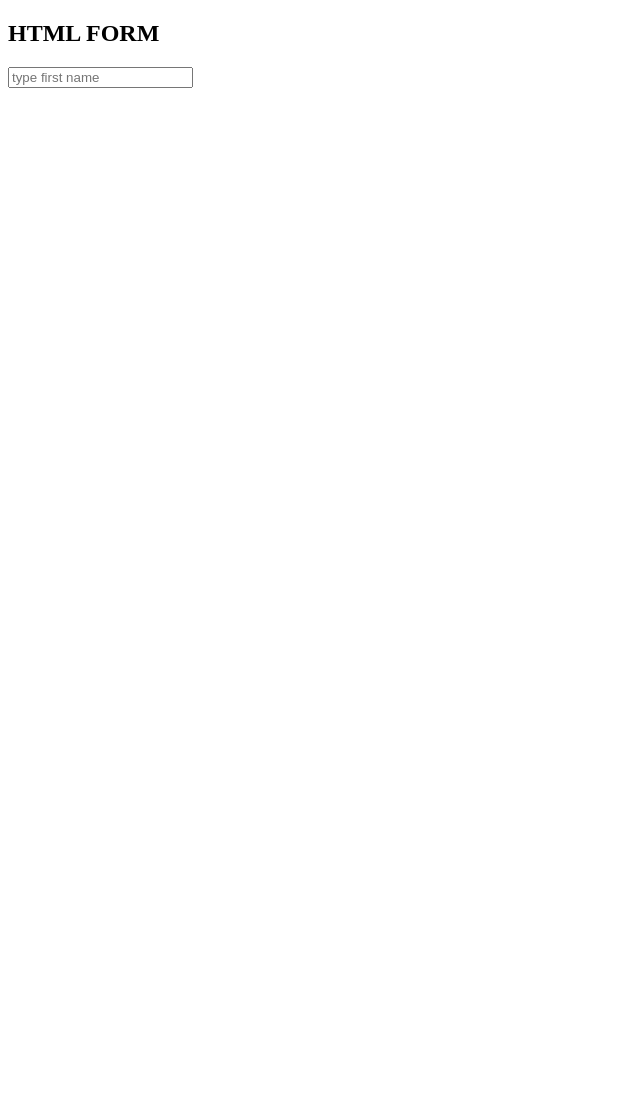
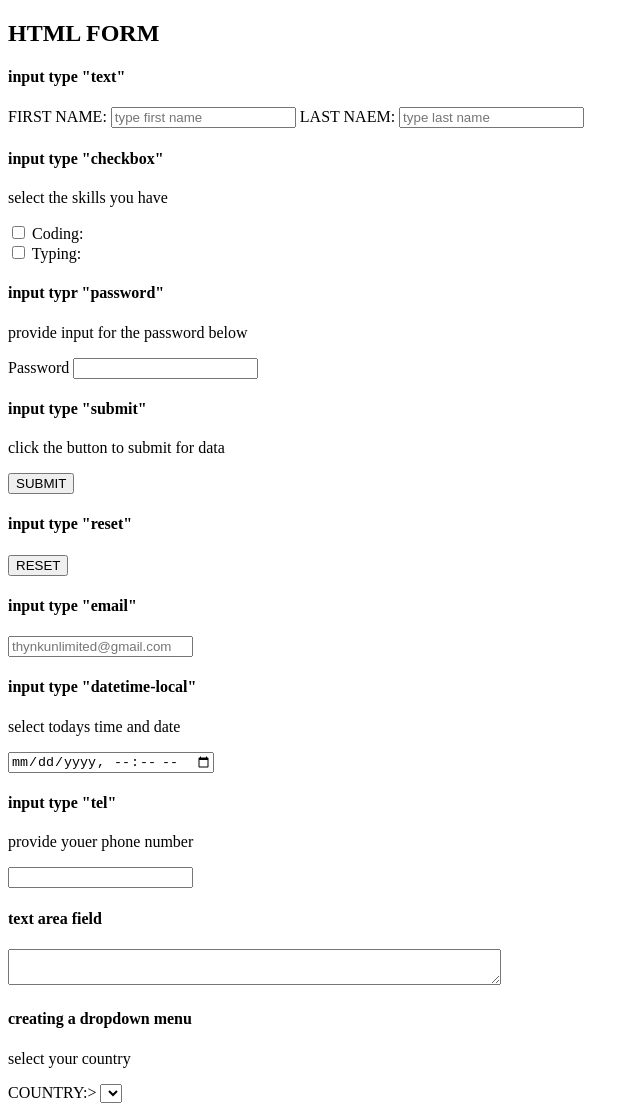
Before and after one commit to ThynkUnlimited/INTRO-TO-HTML, a plain HTML site: page html-form.html in a window 1280 px wide. Shown: the top 1106 px of the page, without its empty margins (0-640 px from the left). Before the commit the page ends 800 px from the top, so only its background shows below. Drawn offline with Linux system fonts and the light colour scheme.

Commit message:
new file

```diff
--- a/html-form.html
+++ b/html-form.html
@@ -7,9 +7,79 @@
 </head>
 <body>
     <h2>HTML FORM</h2>
-    <form action="api/login" method="get" autocomplete="on">
+    <form action="api/login" method="post" autocomplete="on" target="blank"></form>
 <!--use the novalidate attribute in another form-->
-<input type="text" id="first name" placeholder="type first name"
+<h4>input type "text"</h4>
+<label for="first name ">FIRST NAME:</label>
+<input type="text" id="first name" placeholder="type first name" value="" name="first name"required>
+<label for="lname">LAST NAEM:</label>
+
+<input type="text" id="lname" placeholder="type last name" vlau="Acul" name="lname">
+
+<br />
+<h4>input type "checkbox" </h4>
+<p>select the skills you have </p>
+
+<input type="checkbox"id="coding"name="skills" value="coding"/>
+<label for="coding">Coding:</label>
+
+<br />
+<!--input type checkbox-->
+<input type="checkbox" id="typing" name="skills" value="typing"/>
+<label for="typing">Typing:</label>
+
+<br />
+<!--input type password-->
+<h4>input typr "password" </h4>
+<P> provide input for the password below </P>
+<label for="user password">Password</label>
+<input type="password" id="user password" name="user password" required>
+
+<br />
+<!--creating a submit button-->
+<h4> input type "submit" </h4>
+<p>click the button to submit for data</p>
+<input type="submit" value="SUBMIT">
+
+<br />
+<!--creating a reset button-->
+<h4>input type "reset"</h4>
+<input type="reset" value="RESET"/>
+
+<br />
+<!--creating an email input field-->
+<h4>input type "email"</h4>
+<input type="email" id="userEMAIL" placeholder="thynkunlimited@gmail.com" name="useremail"required />
+
+ <br />
+ <!--date input type-->
+ <h4>input type "datetime-local"</h4>
+ <p>select todays time and date </p>
+ <label for="date_time"></label>
+ <input type="datetime-local" id="date time" name="date time" />
+
+ <br />
+ <h4>input type "tel"</h4>
+ <p>provide youer phone number</p>
+ <label for="phone number"></label>
+ <input type="tel" id="phone_number" name="phone_number" pattern="123-45689">
+
+
+ <br />
+ <h4>text area field</h4>
+ <textarea name="feedback_message" id="feedback_message" row="29" cols="59"></textarea>
+
+ <br />
+ <!--creating a drop down-->
+ <h4>creating a dropdown menu</h4>
+<p>select  your country</p>
+<label for="countty">COUNTRY:></label>
+<Select name="county"  id="country"></Select>
+<option value="Kenya"></option>
+<option value="Tanzania"></option>
+<option value="uganda"></option>
+<
+
     </form>
 
 </body>
```
Also changed, not shown: html_form.html (added, +11 -0 lines).
